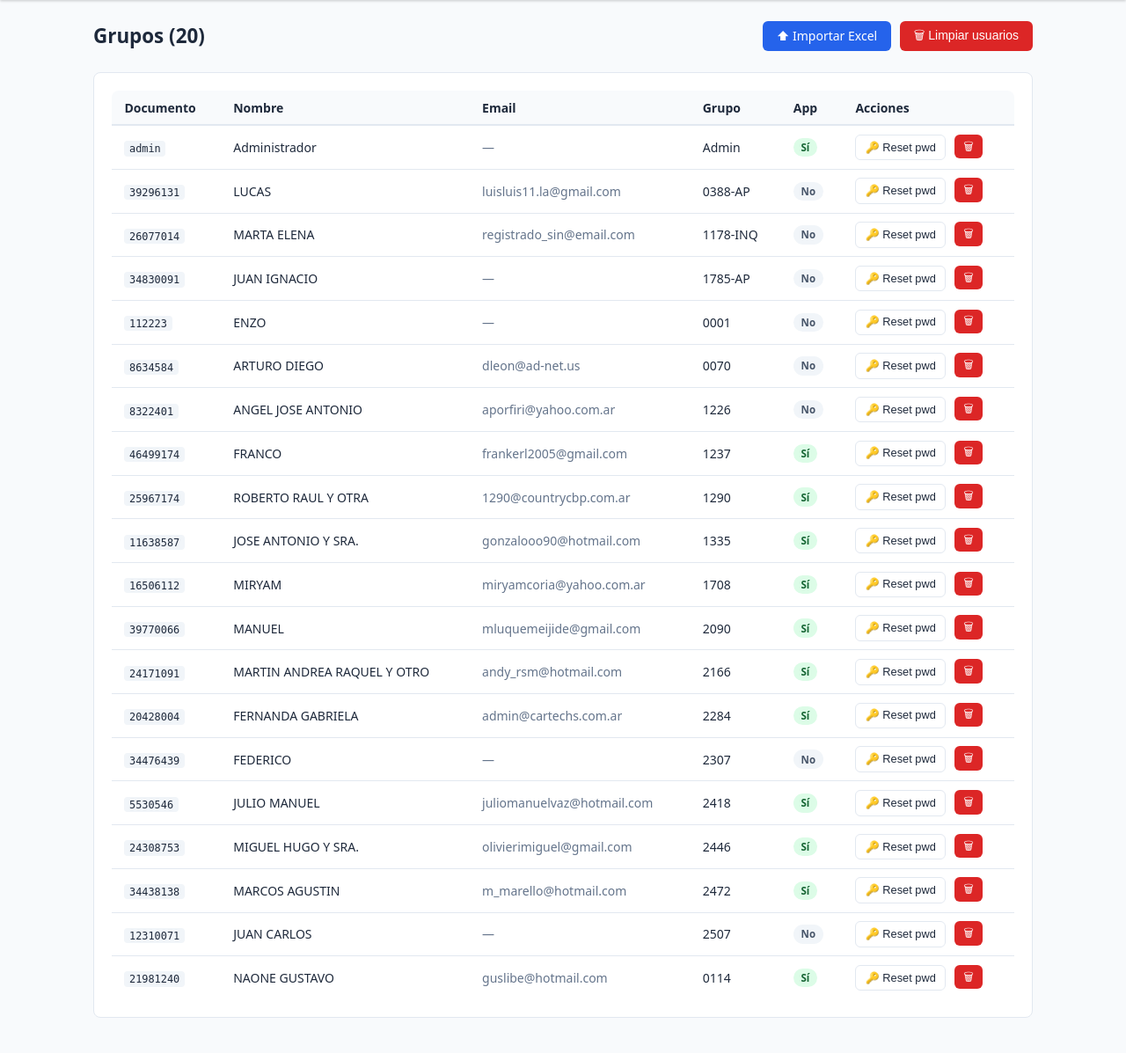
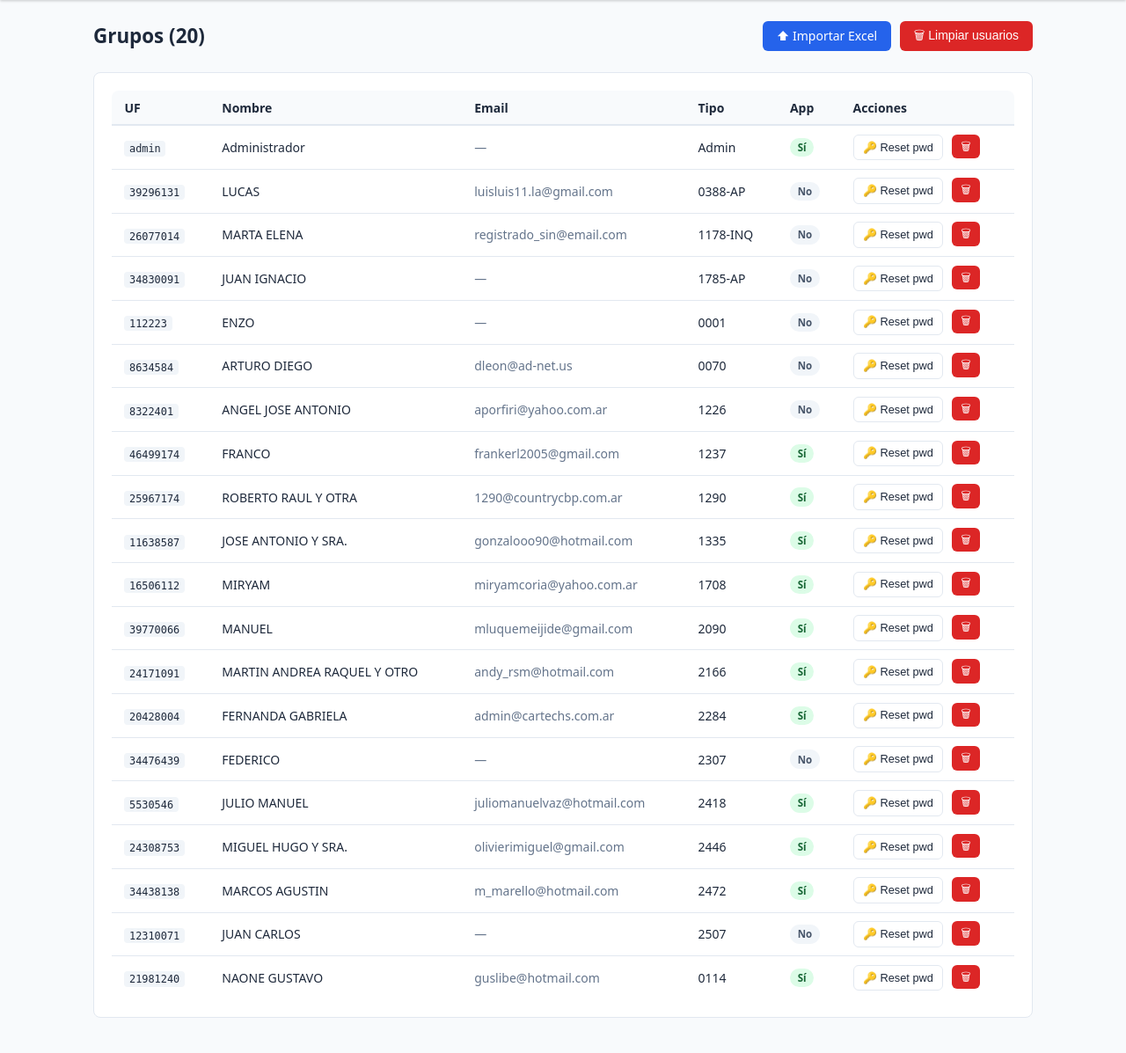
Before and after one commit to insuagm240815/encuesta, a Flask app: template templates/admin/users.html in a window 1280 px wide. Shown: the part 56-1253 px from the top of the page at 88% size. Run offline with Flask 3, Linux system fonts and the light colour scheme; the template is opened without the code that fills it: values that come from a table or form of the project are taken from there, others are empty.

Commit message:
renombrar columnas UF y Tipo en grilla usuarios

```diff
--- a/templates/admin/users.html
+++ b/templates/admin/users.html
@@ -15,7 +15,7 @@
     <table>
       <thead>
         <tr>
-          <th>Documento</th><th>Nombre</th><th>Email</th><th>Grupo</th><th>App</th><th>Acciones</th>
+          <th>UF</th><th>Nombre</th><th>Email</th><th>Tipo</th><th>App</th><th>Acciones</th>
         </tr>
       </thead>
       <tbody>
```
